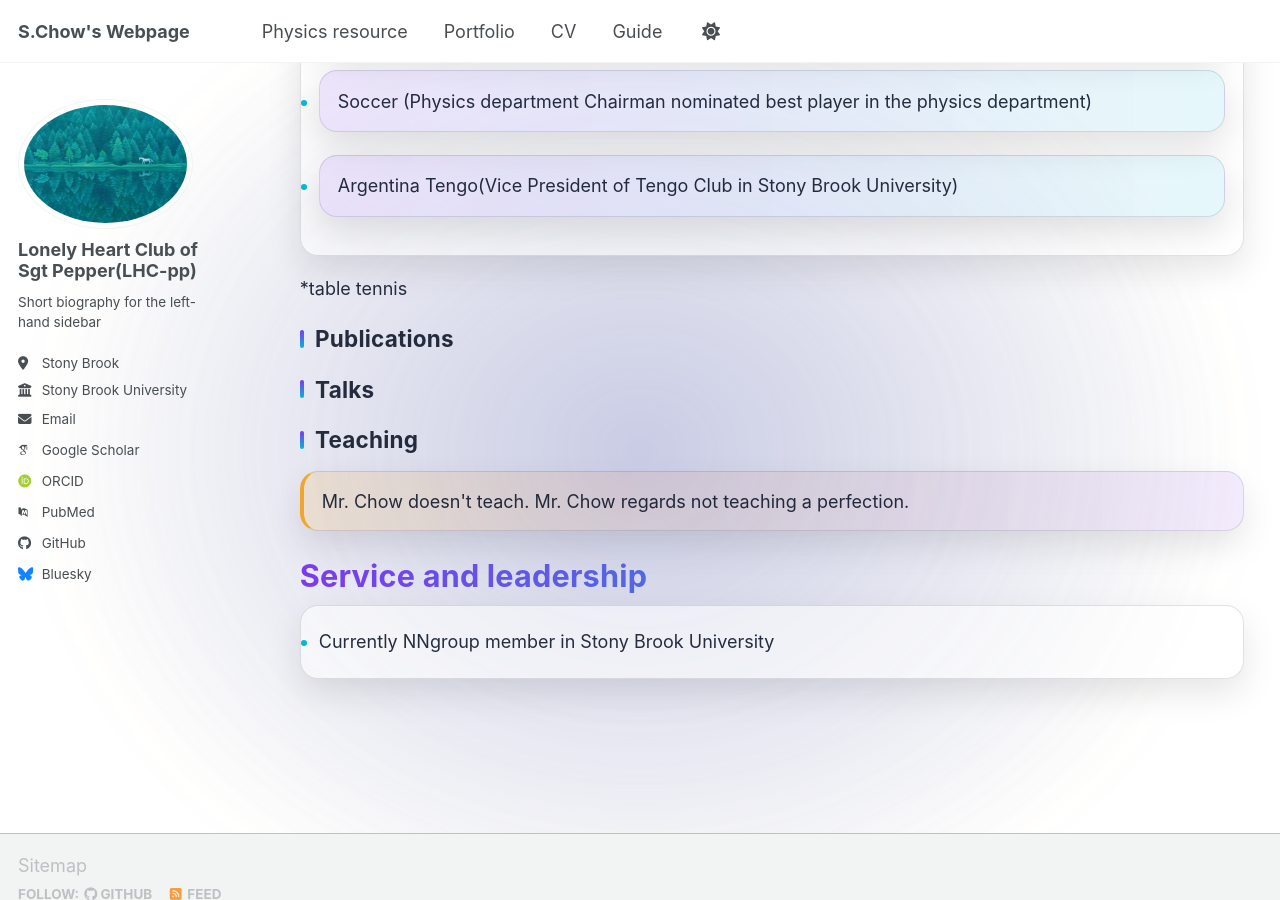
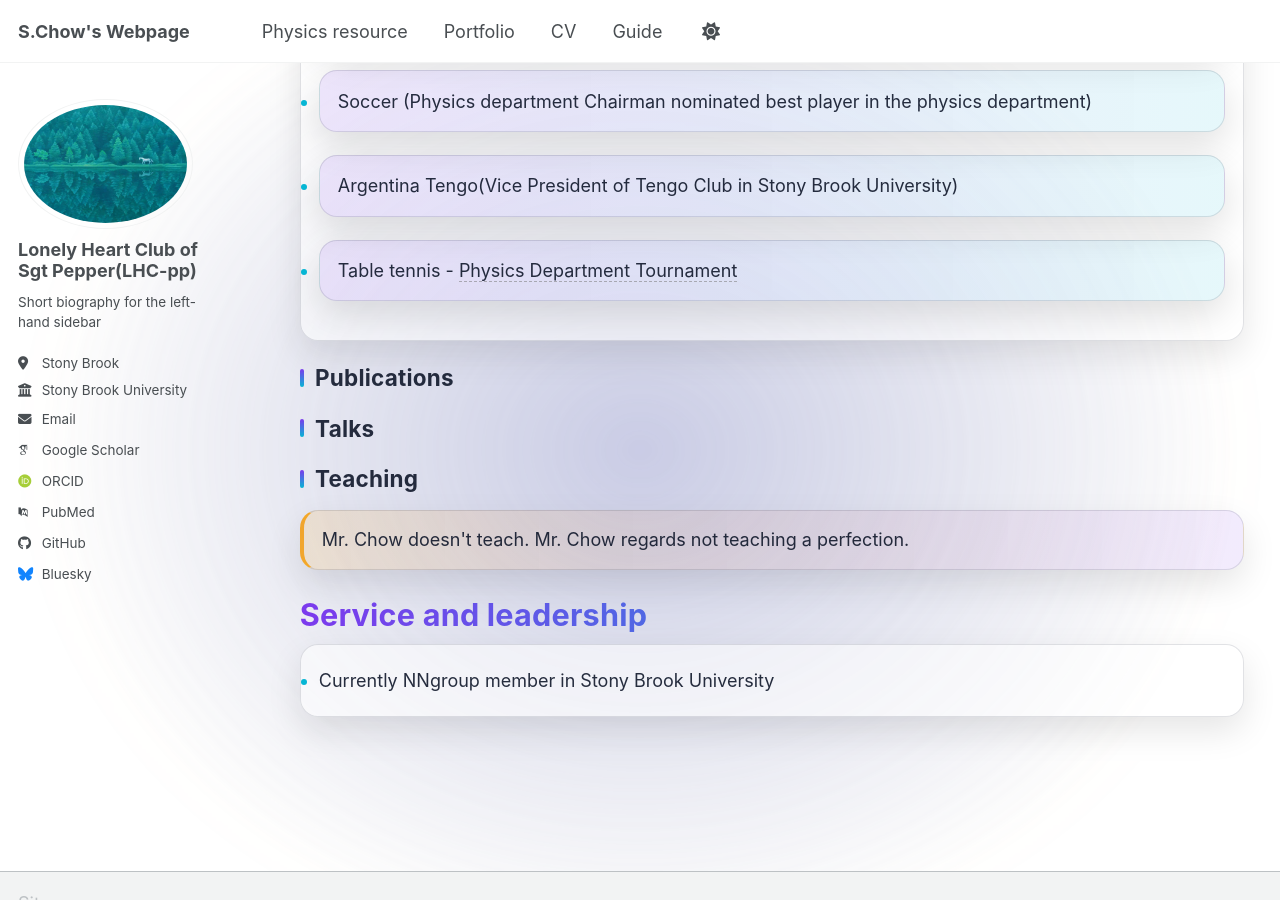
Before and after one commit to StoneChou2007/StoneChou2007, a Jekyll site: the page built from _pages/cv.md, in a window 1280 px wide and 900 px high, scrolled down 1172 px. Built offline with Jekyll 4.4.1, drawn with Linux system fonts in a browser that asks for light colours; some web fonts are replaced; a script bundle is joined from its source files by our own code; library files that are not in the unit come from our copies.

Commit message:
Update cv.md

```diff
--- a/_pages/cv.md
+++ b/_pages/cv.md
@@ -187,7 +187,8 @@ Skills
 
 * Argentina Tengo(Vice President of Tengo Club in Stony Brook University)
 
-*table tennis
+* Table tennis - [Physics Department Tournament]({{ '/files/pingpong.mp4' | relative_url }})
+
 
 Publications
 -----
```
